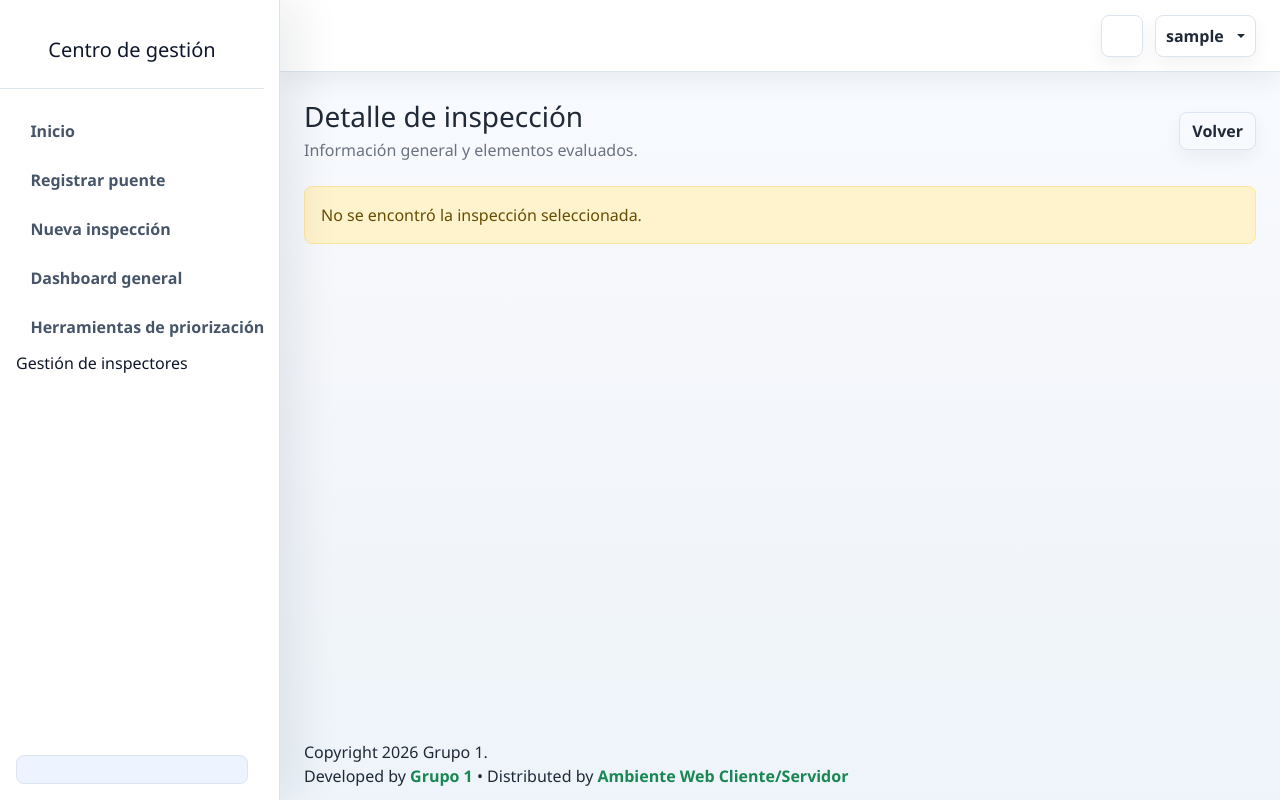
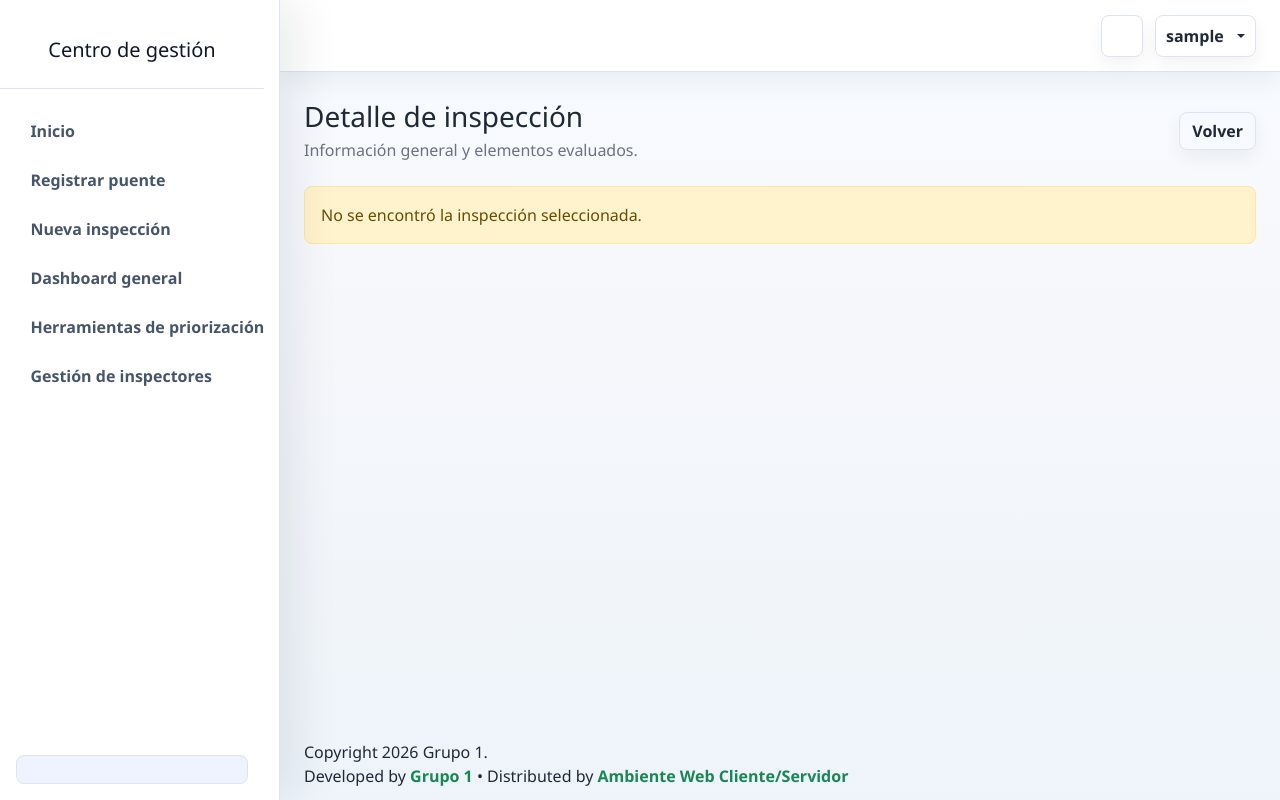
Before and after one commit to SalAmJuanjo/Proyecto_Grupo1, a PHP site: page /View/vFunciones/DetalleInspeccion.php in a window 1280 px wide. Run offline with PHP 8.4, Linux system fonts and the light colour scheme; the visitor is signed in with stand-in values (Sample User, id 1); data comes from the database, SQL or seed files in the repository; some libraries are stand-ins or nearby versions.

Commit message:
correción de botón

```diff
--- a/View/LayoutInterno.php
+++ b/View/LayoutInterno.php
@@ -155,7 +155,7 @@ function Sidebar()
                     <li class="nav-item"><a class="nav-link" href="../vFunciones/RealizarInspeccion.php">Nueva inspección</a></li>
                     <li class="nav-item"><a class="nav-link" href="../vFunciones/DashboardGeneral.php">Dashboard general</a></li>
                     <li class="nav-item"><a class="nav-link" href="../vFunciones/HerramientaPriorizacion.php">Herramientas de priorización</a></li>
-                    <li class="nav-item"><aclass="nav-link"href="../vUsuario/GestionInspectores.php">Gestión de inspectores</a></li>';
+                    <li class="nav-item"><a class="nav-link" href="../vUsuario/GestionInspectores.php">Gestión de inspectores</a></li>';
     } elseif (TienePermiso([2])) {
         echo '
                     <li class="nav-item"><a class="nav-link" href="../vFunciones/RegistrarPuente.php">Registrar puente</a></li>
```
